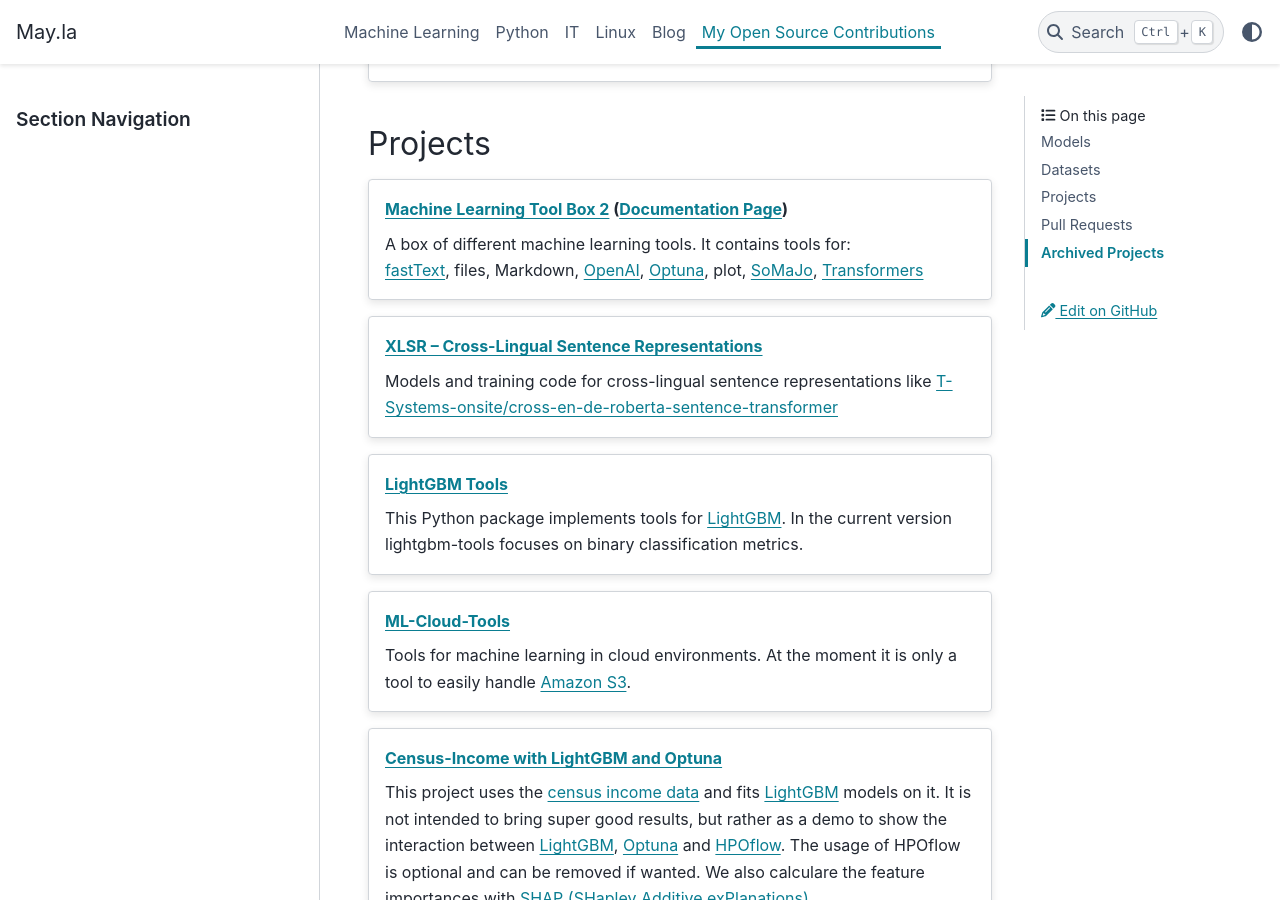
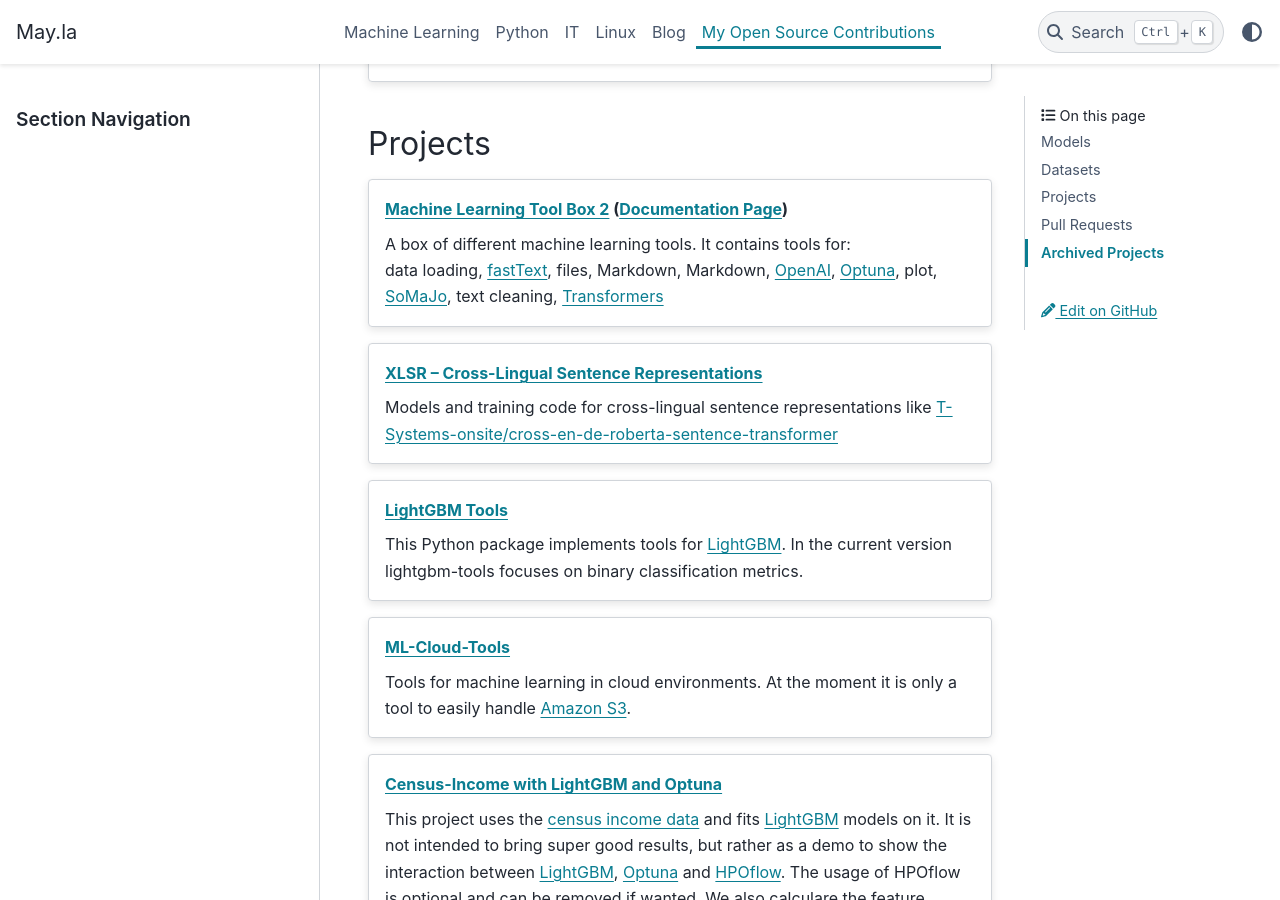
Before and after one commit to PhilipMay/PhilipMay_org, a Sphinx documentation site: the page built from source/my-oss-contributions.md, in a window 1280 px wide and 900 px high, scrolled down 2440 px. Built offline with Sphinx 7.4.7 and the PyData theme 0.15.4, drawn with Linux system fonts in a browser that asks for light colours.

Commit message:
Update my-oss-contributions.md

```diff
--- a/source/my-oss-contributions.md
+++ b/source/my-oss-contributions.md
@@ -97,10 +97,13 @@
 
 :::{card} [Machine Learning Tool Box 2](https://github.com/telekom/mltb2) ([Documentation Page](https://telekom.github.io/mltb2/))
 A box of different machine learning tools. It contains tools for:\
+data loading,
 [fastText](https://fasttext.cc/), files, Markdown,
+Markdown,
 [OpenAI](https://github.com/openai/openai-python),
 [Optuna](https://optuna.readthedocs.io/), plot,
 [SoMaJo](https://github.com/tsproisl/SoMaJo),
+text cleaning,
 [Transformers](https://huggingface.co/docs/transformers/index)
 :::
 
```
